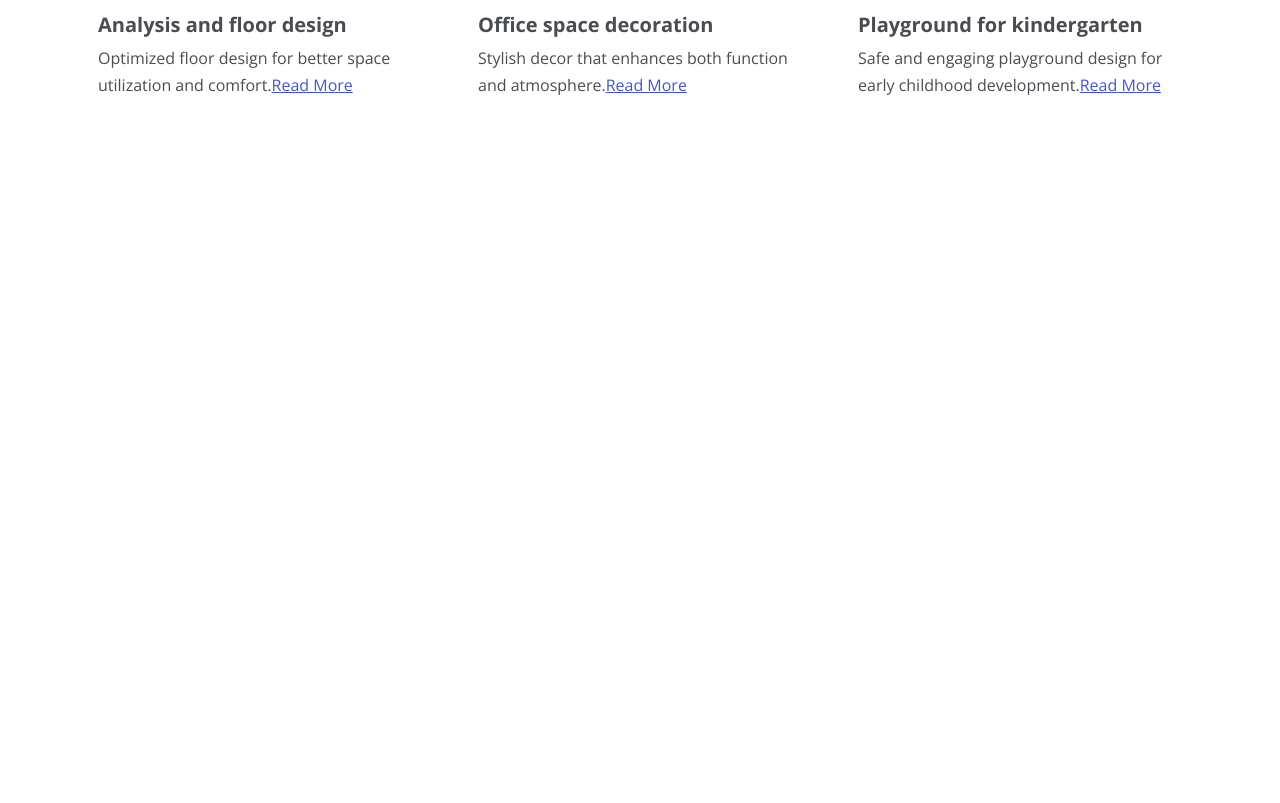
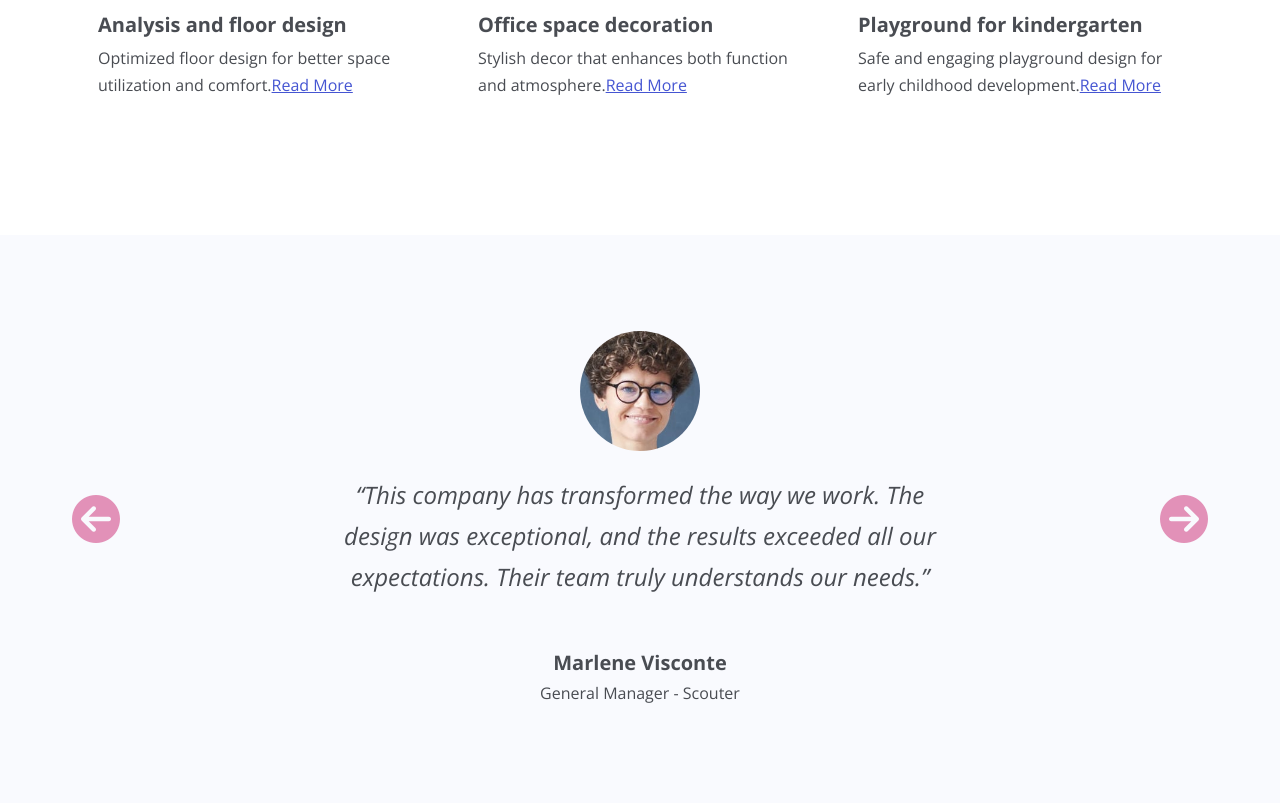
Before and after one commit to eldiaby/Yavin-Office-Design, a website: page pug/index.pug in a window 1280 px wide. Shown: the part 4509-5312 px from the top of the page. Before the commit the page ends 4744 px from the top, so only its background shows below. Drawn offline with nearby package versions, Linux system fonts and the light colour scheme; files that its build step writes are made by us from their sources; files whose address does not match are found by name.

Commit message:
Add the testimonials section

```diff
--- a/pug/_mixins.pug
+++ b/pug/_mixins.pug
@@ -16,3 +16,13 @@ mixin projectCard(project)
         p.card-text
           | #{project.description}
           a(href=project.link) Read More
+
+
+      //- Testimonials
+mixin testimonialItem(testimonial, isActive)
+  .carousel-item(class=isActive ? 'active' : '')
+    .d-flex.flex-column.justify-content-center.align-items-center.text-center
+      img(src=`./${testimonial.image}`, alt=testimonial.name, title=testimonial.name, class="rounded-circle testimonial-image")
+      p.w-50.my-4.fst-italic.fs-4.mb-4 #{testimonial.text}
+      .fw-bold.fs-5.mt-4= testimonial.name
+      div= testimonial.position
--- a/pug/_variables.pug
+++ b/pug/_variables.pug
@@ -47,3 +47,25 @@
     link: "article.html"
   }
   ];
+
+-
+  const testimonials = [
+  {
+    image: "images/testimonial-1.jpg",
+    text: "“This company has transformed the way we work. The design was exceptional, and the results exceeded all our expectations. Their team truly understands our needs.”",
+    name: "Marlene Visconte",
+    position: "General Manager - Scouter"
+  },
+  {
+    image: "images/testimonial-2.jpg",
+    text: "“Working with this team was an absolute pleasure. They helped us design a space that encourages creativity and collaboration. The project was completed on time and on budget.”",
+    name: "John Spiker",
+    position: "Team Leader - Vanquish"
+  },
+  {
+    image: "images/testimonial-3.jpg",
+    text: "“The design solutions they provided were exactly what we needed. They listened to our ideas, understood our vision, and created an inspiring workspace that motivates our team.”",
+    name: "Stella Virtuoso",
+    position: "Design Chief - Bikegirl"
+  }
+  ];
--- a/pug/index.pug
+++ b/pug/index.pug
@@ -215,3 +215,16 @@ html(lang="en")
         .row.mb-4
           each project in projects
             +projectCard(project)
+
+    // ================================================================
+    // Start of the testimonials
+    section#testimonials.section-testimonials.bg-light.py-6
+      #testimonialCarousel.carousel.slide
+        .carousel-inner
+          each testimonial, index in testimonials
+            +testimonialItem(testimonial, index == 0 ? true : false)
+
+        button.carousel-control-prev(type="button", data-bs-target="#testimonialCarousel", data-bs-slide="prev")
+          i.fas.fa-arrow-circle-left.fa-3x.text-secondary
+        button.carousel-control-next(type="button", data-bs-target="#testimonialCarousel", data-bs-slide="next")
+          i.fas.fa-arrow-circle-right.fa-3x.text-secondary
--- /dev/null
+++ b/sass/components/_testimonials.scss
@@ -0,0 +1,3 @@
+.testimonial-image {
+  width: 120px;
+}
--- a/sass/style.scss
+++ b/sass/style.scss
@@ -8,6 +8,7 @@
 @use 'base/utilities';
 @use 'base/base';
 @use 'components/buttons';
+@use 'components/testimonials';
 @use 'layout/header';
 @use 'layout/footer';
 @use 'layout/navbar';
```
